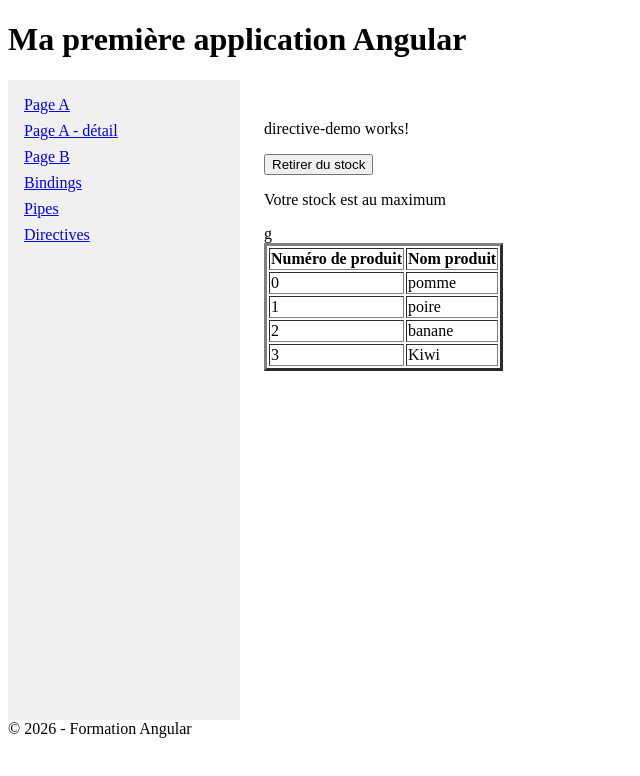
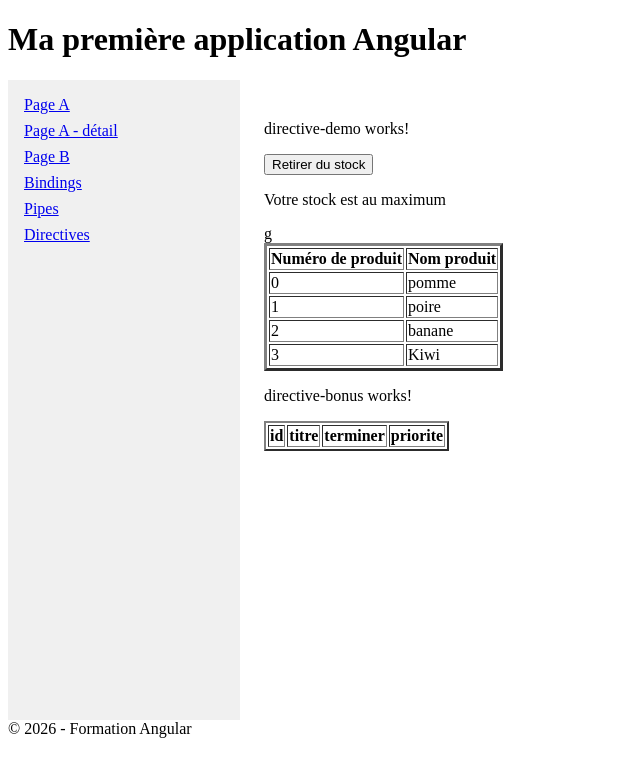
Before and after one commit to IbraAwa/demo_angular_j1_dotnet, an Angular app: page /directives in a window 1280 px wide. Shown: the top 776 px of the page, without its empty margins (0-640 px from the left). Built offline with nearby package versions, Linux system fonts and the light colour scheme.

Commit message:
creée les colonne ensemble

```diff
--- a/src/app/exercices/directive-exo/directive-bonus/directive-bonus.html
+++ b/src/app/exercices/directive-exo/directive-bonus/directive-bonus.html
@@ -1 +1,12 @@
 <p>directive-bonus works!</p>
+
+
+<table border="2">
+  <thead>
+    <tr>
+      @for(nameColonne of nameColonnes(); track nameColonne) {
+        <th>{{nameColonne}}</th>
+      }
+    </tr>
+  </thead>
+</table>
--- a/src/app/exercices/directive-exo/directive-bonus/directive-bonus.ts
+++ b/src/app/exercices/directive-exo/directive-bonus/directive-bonus.ts
@@ -8,6 +8,14 @@ import { Tache } from './Tache';
   templateUrl: './directive-bonus.html',
 })
 export class DirectiveBonus {
+
+    nameColonnes = signal<string[]> ([
+      "id",
+      "titre",
+      "terminer",
+      "priorite"
+    ])
+
     taches = signal<Tache[]>([
     { id: 1, titre: 'Installer Angular CLI', done: true, priorite: 'haute' },
     { id: 2, titre: 'Lire la doc du control flow', done: false, priorite: 'moyenne' },
--- a/src/app/pages/directive-demo/directive-demo.html
+++ b/src/app/pages/directive-demo/directive-demo.html
@@ -37,3 +37,6 @@
 }
   </tbody>
 </table>
+
+
+<app-directive-bonus>
--- a/src/app/pages/directive-demo/directive-demo.ts
+++ b/src/app/pages/directive-demo/directive-demo.ts
@@ -1,7 +1,8 @@
 import { Component, signal } from '@angular/core';
+import { DirectiveBonus } from '../../exercices/directive-exo/directive-bonus/directive-bonus';
 
 @Component({
-  imports: [],
+  imports: [DirectiveBonus],
   selector: 'app-directive-demo',
   styleUrl: './directive-demo.scss',
   templateUrl: './directive-demo.html',
```
